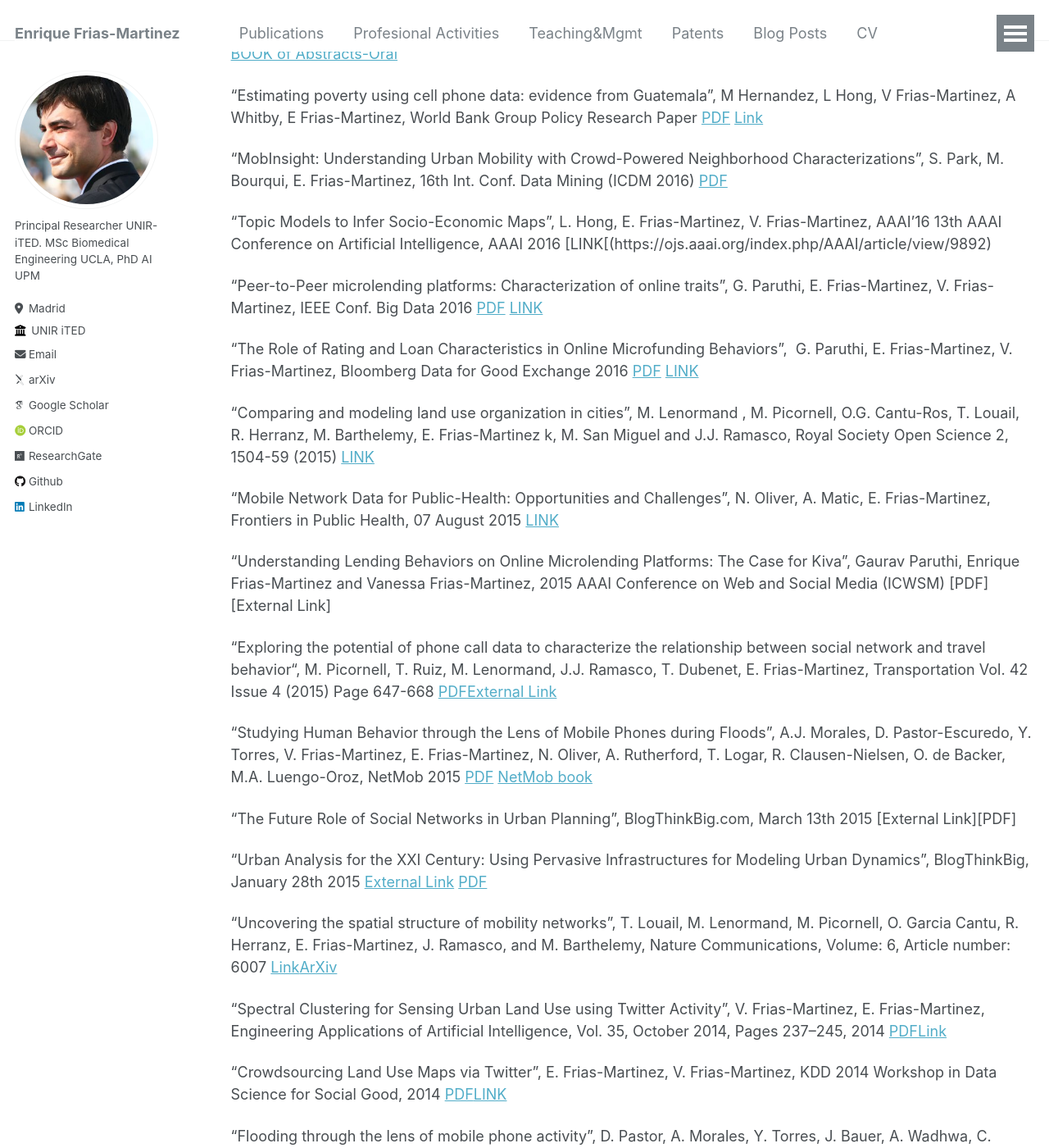
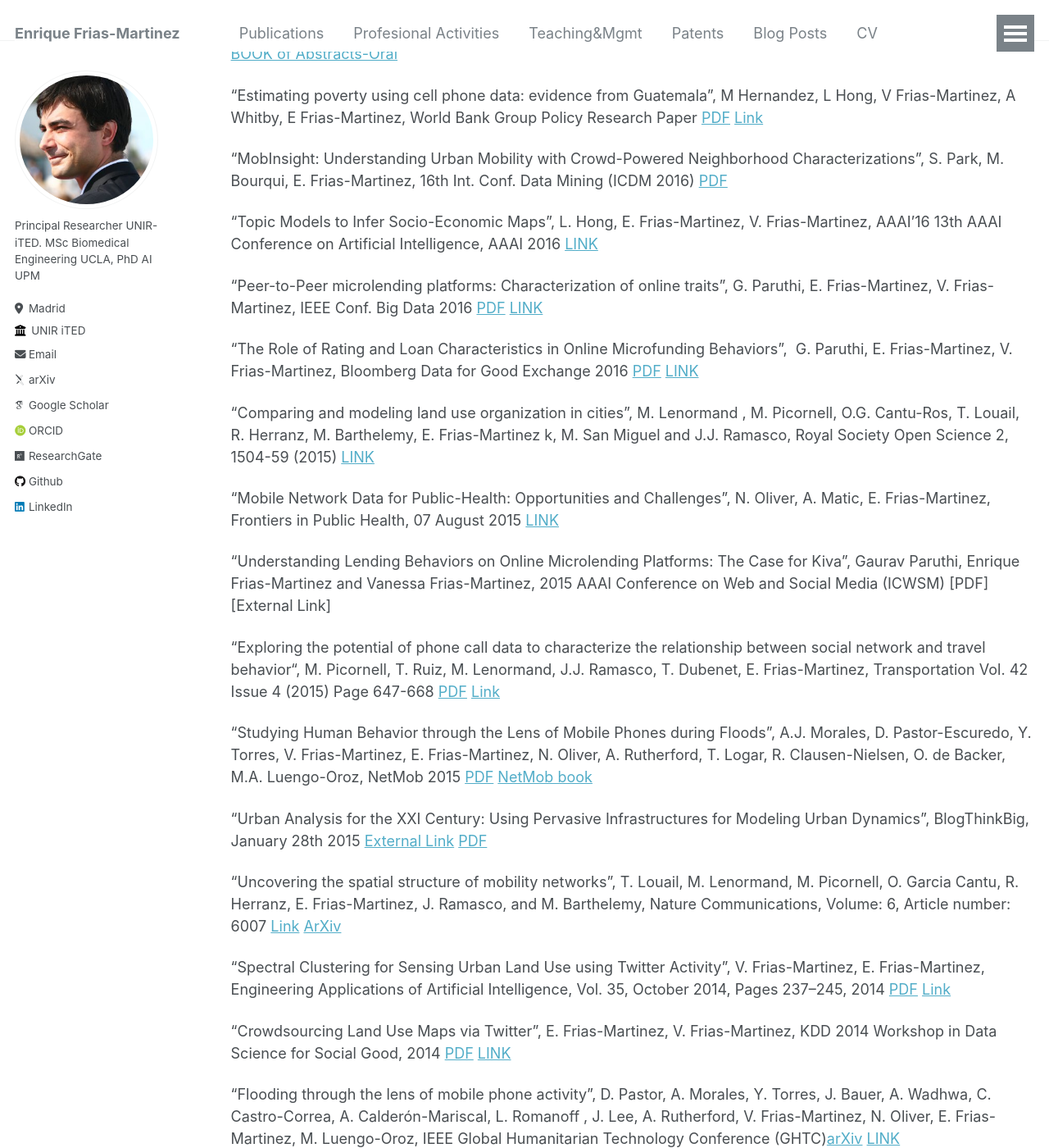
Before and after one commit to ENriqueFRiasM/enriquefriasm.github.io, a Jekyll site: the page built from _pages/publications.md, in a window 1280 px wide and 1400 px high, scrolled down 2898 px. Shown: the whole window at 82% size. Built offline with Jekyll 4.4.1, drawn with Linux system fonts in a browser that asks for light colours; some web fonts are replaced.

Commit message:
Update publications.md

```diff
--- a/_pages/publications.md
+++ b/_pages/publications.md
@@ -78,7 +78,7 @@ EPJ data science 11 (1), 53, 2022 [LINK](https://link.springer.com/content/pdf/1
 
  "MobInsight: Understanding Urban Mobility with Crowd-Powered Neighborhood Characterizations", S. Park, M. Bourqui, E. Frias-Martinez, 16th Int. Conf. Data Mining (ICDM 2016) [PDF](https://enriquefriasm.github.io/files/icdm_demo_draft_2.115120412.pdf)
 
-"Topic Models to Infer Socio-Economic Maps", L. Hong, E. Frias-Martinez, V. Frias-Martinez, AAAI'16 13th AAAI Conference on Artificial Intelligence, AAAI 2016﻿﻿﻿ [LINK[(https://ojs.aaai.org/index.php/AAAI/article/view/9892)
+"Topic Models to Infer Socio-Economic Maps", L. Hong, E. Frias-Martinez, V. Frias-Martinez, AAAI'16 13th AAAI Conference on Artificial Intelligence, AAAI 2016﻿﻿﻿ [LINK](https://ojs.aaai.org/index.php/AAAI/article/view/9892)
 
 "Peer-to-Peer microlending platforms: Characterization of online traits", G. Paruthi, E. Frias-Martinez, V. Frias-Martinez, IEEE Conf. Big Data 2016 [PDF](https://enriquefriasm.github.io/files/enviado.81131311.pdf) [LINK](https://ieeexplore.ieee.org/document/7840848)
 
@@ -90,19 +90,17 @@ EPJ data science 11 (1), 53, 2022 [LINK](https://link.springer.com/content/pdf/1
 
 “Understanding Lending Behaviors on Online Microlending Platforms: The Case for Kiva”, Gaurav Paruthi, Enrique Frias-Martinez and Vanessa Frias-Martinez, 2015 AAAI Conference on Web and Social Media (ICWSM) [PDF][External Link]
 
-"Exploring the potential of phone call data to characterize the relationship between social network and travel behavior“, M. Picornell, T. Ruiz, M. Lenormand, J.J. Ramasco, T. Dubenet, E. Frias-Martinez, Transportation Vol. 42 Issue 4 (2015) Page 647-668 [PDF](https://enriquefriasm.github.io/files/Exploring_the_potential_of_phone_call_data_to_characterize_the_relationship_between_social_network_and_travel_behavior_full_paper.22530237.pdf)[External Link](https://link.springer.com/article/10.1007/s11116-015-9594-1?wt_mc=email.event.1.SEM.ArticleAuthorAssignedToIssue)
+"Exploring the potential of phone call data to characterize the relationship between social network and travel behavior“, M. Picornell, T. Ruiz, M. Lenormand, J.J. Ramasco, T. Dubenet, E. Frias-Martinez, Transportation Vol. 42 Issue 4 (2015) Page 647-668 [PDF](https://enriquefriasm.github.io/files/Exploring_the_potential_of_phone_call_data_to_characterize_the_relationship_between_social_network_and_travel_behavior_full_paper.22530237.pdf) [Link](https://link.springer.com/article/10.1007/s11116-015-9594-1?wt_mc=email.event.1.SEM.ArticleAuthorAssignedToIssue)
 
 “Studying Human Behavior through the Lens of Mobile Phones during Floods”, A.J. Morales, D. Pastor-Escuredo, Y. Torres, V. Frias-Martinez, E. Frias-Martinez, N. Oliver, A. Rutherford, T. Logar, R. Clausen-Nielsen, O. de Backer, M.A. Luengo-Oroz, NetMob 2015 [PDF](https://enriquefriasm.github.io/files/abstractnetmob15.10433832.pdf) [NetMob book](https://netmob.org/www15/assets/img/netmob15_book_of_abstracts_posters.pdf)
 
-"The Future Role of Social Networks in Urban Planning", BlogThinkBig.com, March 13th 2015  [External Link][PDF]
-
 "Urban Analysis for the XXI Century: Using Pervasive Infrastructures for Modeling Urban Dynamics", BlogThinkBig, January 28th 2015 [External Link](https://blogthinkbig.com/the-future-role-of-social-networks-in-urban-planning) [PDF](https://enriquefriasm.github.io/files/Documento1.10433026.pdf)
 
-“Uncovering the spatial structure of mobility networks", T. Louail, M. Lenormand, M. Picornell, O. Garcia Cantu, R. Herranz, E. Frias-Martinez, J. Ramasco, and M. Barthelemy, Nature Communications,  Volume: 6, Article number: 6007 [Link](https://www.nature.com/articles/ncomms7007)[ArXiv](https://arxiv.org/abs/1501.05269)
+“Uncovering the spatial structure of mobility networks", T. Louail, M. Lenormand, M. Picornell, O. Garcia Cantu, R. Herranz, E. Frias-Martinez, J. Ramasco, and M. Barthelemy, Nature Communications,  Volume: 6, Article number: 6007 [Link](https://www.nature.com/articles/ncomms7007) [ArXiv](https://arxiv.org/abs/1501.05269)
 
- “Spectral Clustering for Sensing Urban Land Use using Twitter Activity", V. Frias-Martinez, E. Frias-Martinez,  Engineering Applications of Artificial Intelligence, Vol. 35, October 2014, Pages 237–245, 2014 [PDF](https://enriquefriasm.github.io/files/EAAI-twitter.205202742.pdf)[Link](https://www.sciencedirect.com/science/article/abs/pii/S0952197614001419)
+ “Spectral Clustering for Sensing Urban Land Use using Twitter Activity", V. Frias-Martinez, E. Frias-Martinez,  Engineering Applications of Artificial Intelligence, Vol. 35, October 2014, Pages 237–245, 2014 [PDF](https://enriquefriasm.github.io/files/EAAI-twitter.205202742.pdf) [Link](https://www.sciencedirect.com/science/article/abs/pii/S0952197614001419)
 
-“Crowdsourcing Land Use Maps via Twitter”, E. Frias-Martinez, V. Frias-Martinez, KDD 2014 Workshop in Data Science for Social Good, 2014  [PDF](https://enriquefriasm.github.io/files/kdd-Frias-DSSG.204115354.pdf)[LINK](https://www.semanticscholar.org/paper/Crowdsourcing-Land-Use-Maps-via-Twitter-Fr%C3%ADas-Mart%C3%ADnez-Fr%C3%ADas-Mart%C3%ADnez/a23c9838f122399c9a6c58f4ac91d1e84a273317)
+“Crowdsourcing Land Use Maps via Twitter”, E. Frias-Martinez, V. Frias-Martinez, KDD 2014 Workshop in Data Science for Social Good, 2014  [PDF](https://enriquefriasm.github.io/files/kdd-Frias-DSSG.204115354.pdf) [LINK](https://www.semanticscholar.org/paper/Crowdsourcing-Land-Use-Maps-via-Twitter-Fr%C3%ADas-Mart%C3%ADnez-Fr%C3%ADas-Mart%C3%ADnez/a23c9838f122399c9a6c58f4ac91d1e84a273317)
 
 
 “Flooding through the lens of mobile phone activity”, D. Pastor, A. Morales, Y. Torres, J. Bauer, A. Wadhwa, C. Castro-Correa, A. Calderón-Mariscal, L. Romanoff , J. Lee, A. Rutherford, V. Frias-Martinez, N. Oliver, E. Frias-Martinez, M. Luengo-Oroz, IEEE Global Humanitarian Technology Conference (GHTC)[arXiv](https://arxiv.org/abs/1411.6574) [LINK](https://ieeexplore.ieee.org/document/6970293)
```
